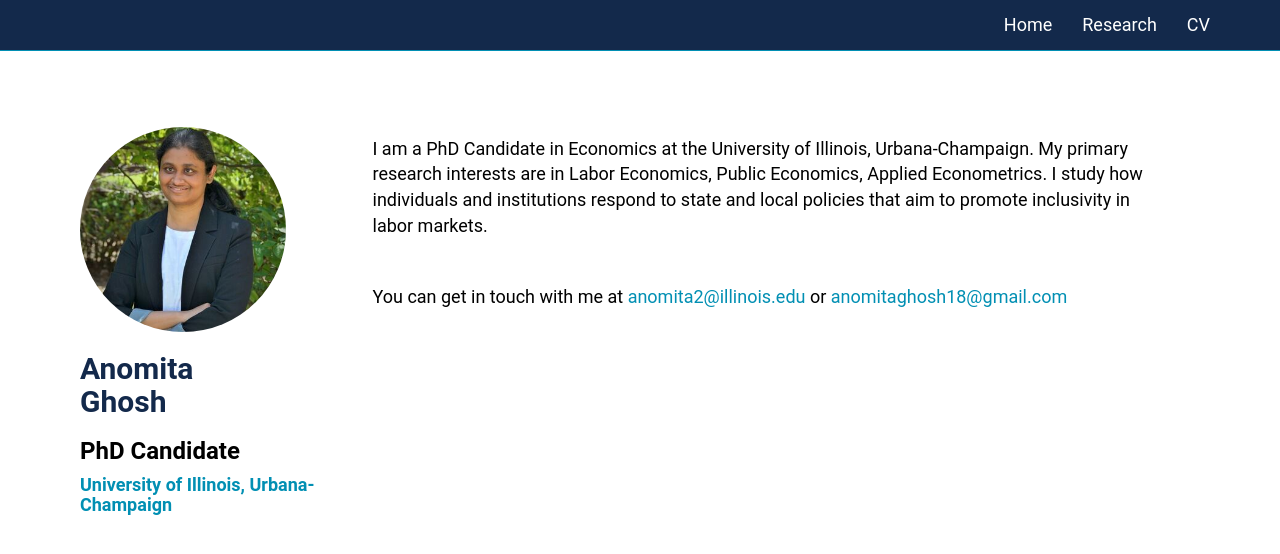
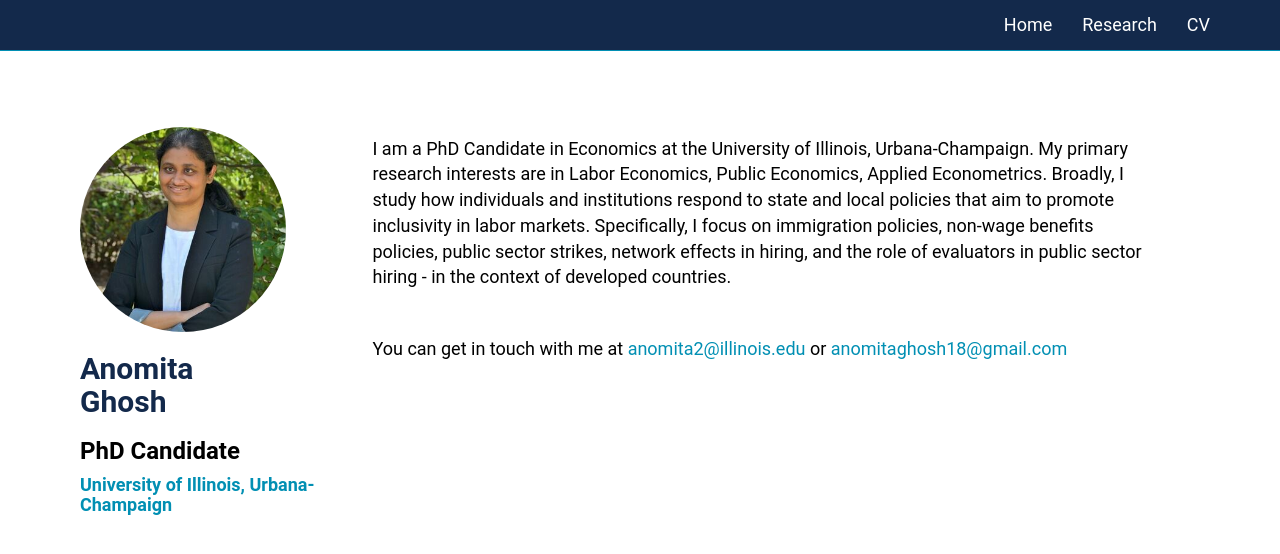
Before and after one commit to anomitaghosh/anomitaghosh.github.io, a Jekyll site: the page built from index.md, in a window 1280 px wide. Shown: the top 554 px of the page. Built offline with Jekyll 4.4.1, drawn with Linux system fonts in a browser that asks for light colours.

Commit message:
Update index.md

```diff
--- a/index.md
+++ b/index.md
@@ -3,7 +3,7 @@ layout: default
 ---
 
 
-I am a PhD Candidate in Economics at the University of Illinois, Urbana-Champaign. My primary research interests are in Labor Economics, Public Economics, Applied Econometrics. I study how individuals and institutions respond to state and local policies that aim to promote inclusivity in labor markets.
+I am a PhD Candidate in Economics at the University of Illinois, Urbana-Champaign. My primary research interests are in Labor Economics, Public Economics, Applied Econometrics. Broadly, I study how individuals and institutions respond to state and local policies that aim to promote inclusivity in labor markets. Specifically, I focus on immigration policies, non-wage benefits policies, public sector strikes, network effects in hiring, and the role of evaluators in public sector hiring - in the context of developed countries.
 
 
 
```
